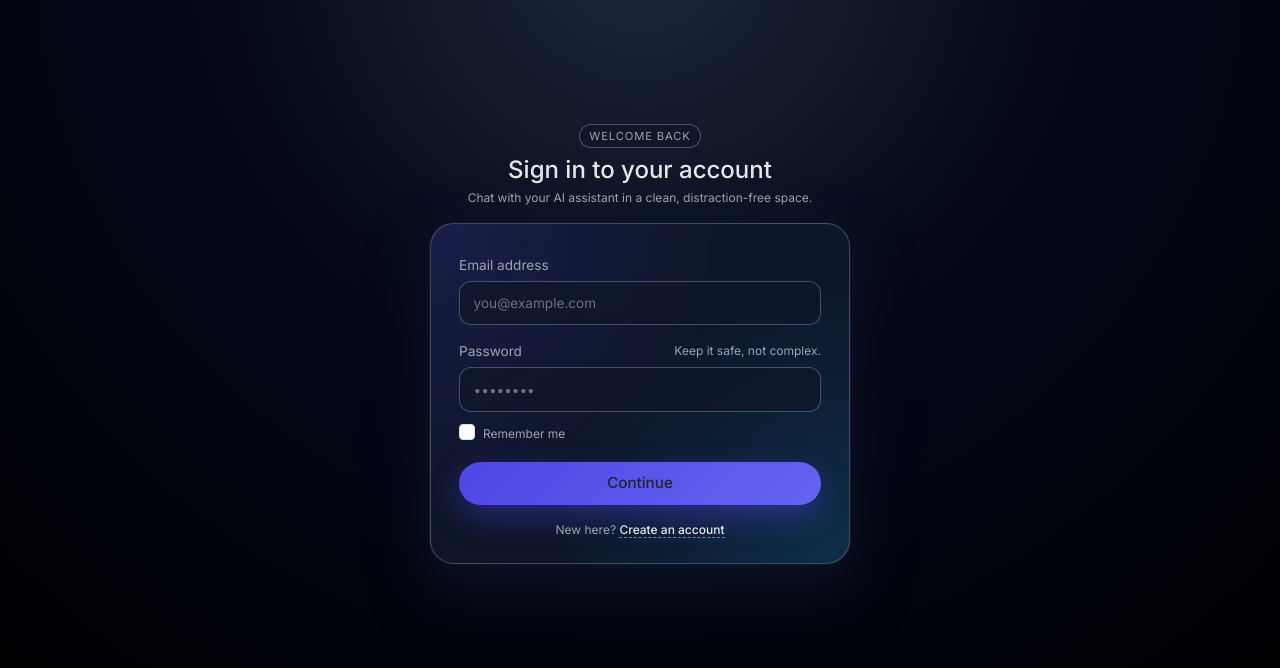
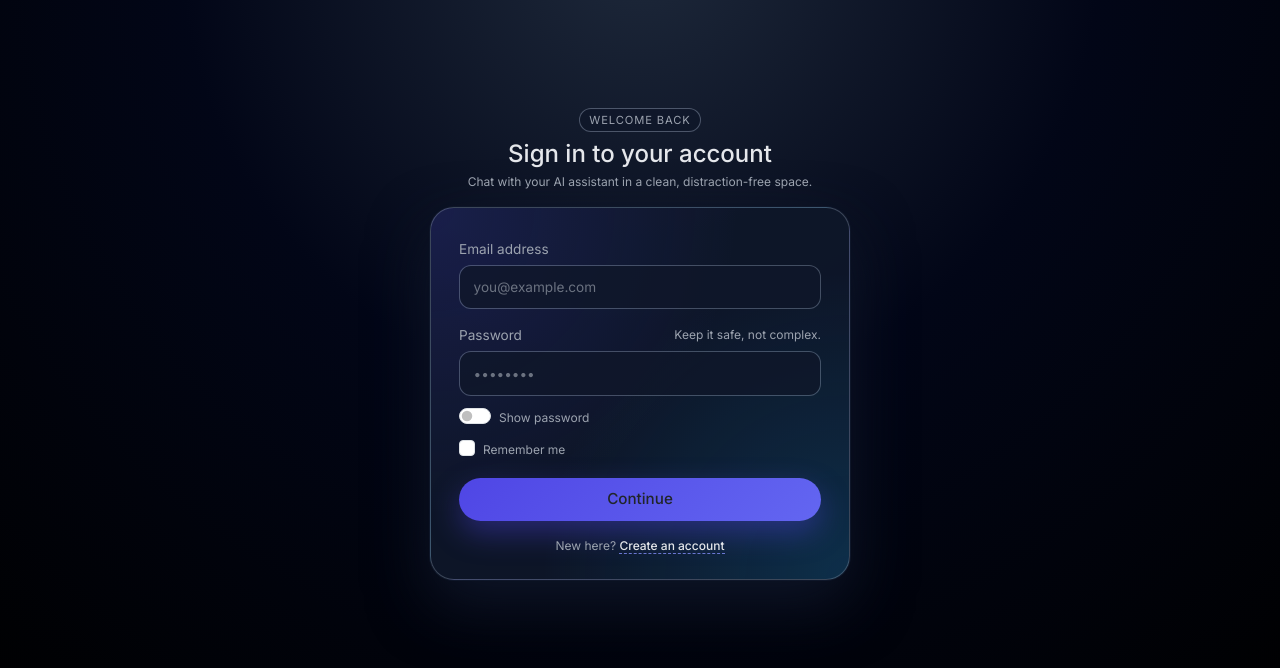
Before and after one commit to RAJJAISWALL/AI-Chatbot-For-Healthcare, a Flask app: page /login in a window 1280 px wide. Shown: the part 59-727 px from the top of the page. Run offline with Flask 3, Linux system fonts and the light colour scheme.

Commit message:
Add show/hide password toggles on auth forms

```diff
--- a/website/templates/login.html
+++ b/website/templates/login.html
@@ -38,6 +38,10 @@
           placeholder="••••••••"
           required
         >
+        <div class="form-check form-switch mt-2">
+          <input class="form-check-input" type="checkbox" id="showPassword">
+          <label class="form-check-label text-muted-xs" for="showPassword">Show password</label>
+        </div>
       </div>
 
       <div class="d-flex justify-content-between align-items-center mb-3">
@@ -68,3 +72,17 @@
   </div>
 </div>
 {% endblock %}
+
+{% block scripts %}
+<script>
+  document.addEventListener("DOMContentLoaded", () => {
+    const toggle = document.getElementById("showPassword");
+    const pwd = document.getElementById("password");
+    if (toggle && pwd) {
+      toggle.addEventListener("change", () => {
+        pwd.type = toggle.checked ? "text" : "password";
+      });
+    }
+  });
+</script>
+{% endblock %}
```
Also changed, not shown: website/templates/sign_up.html (+21 -0 lines).
